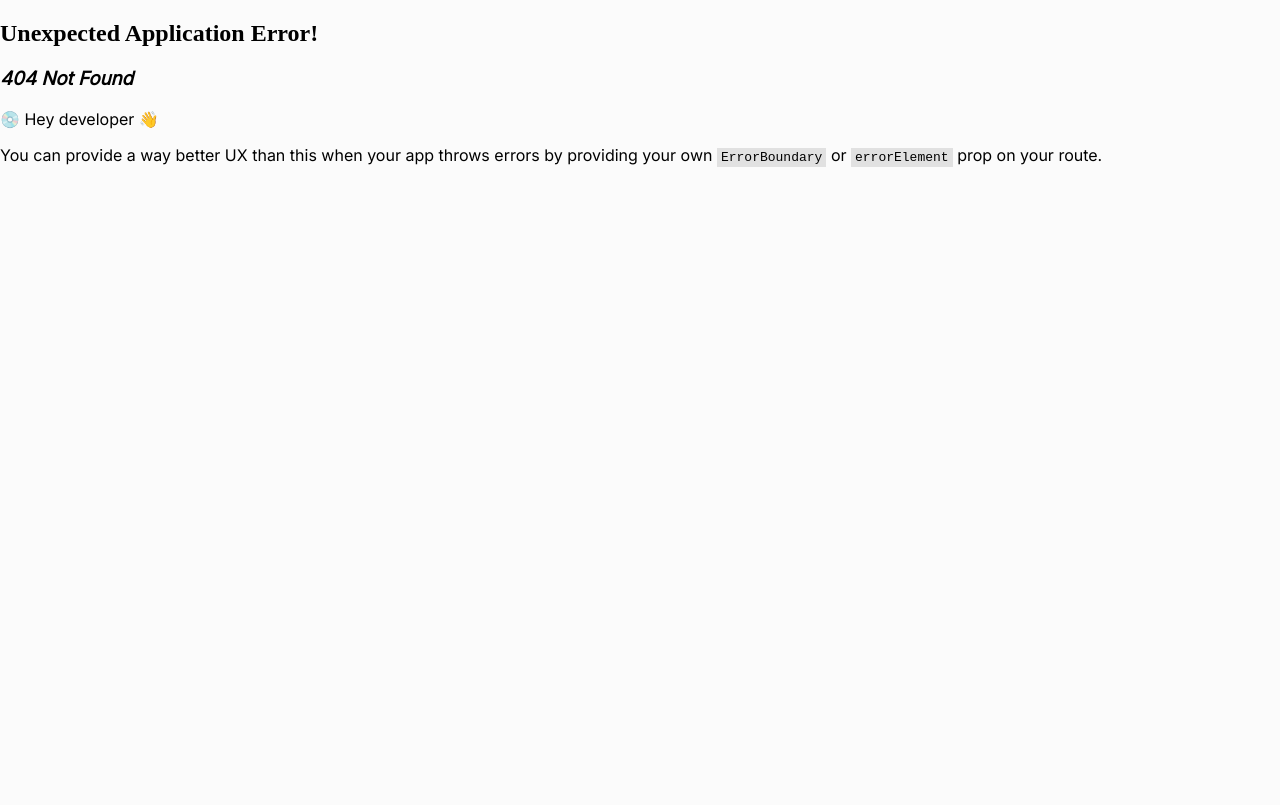
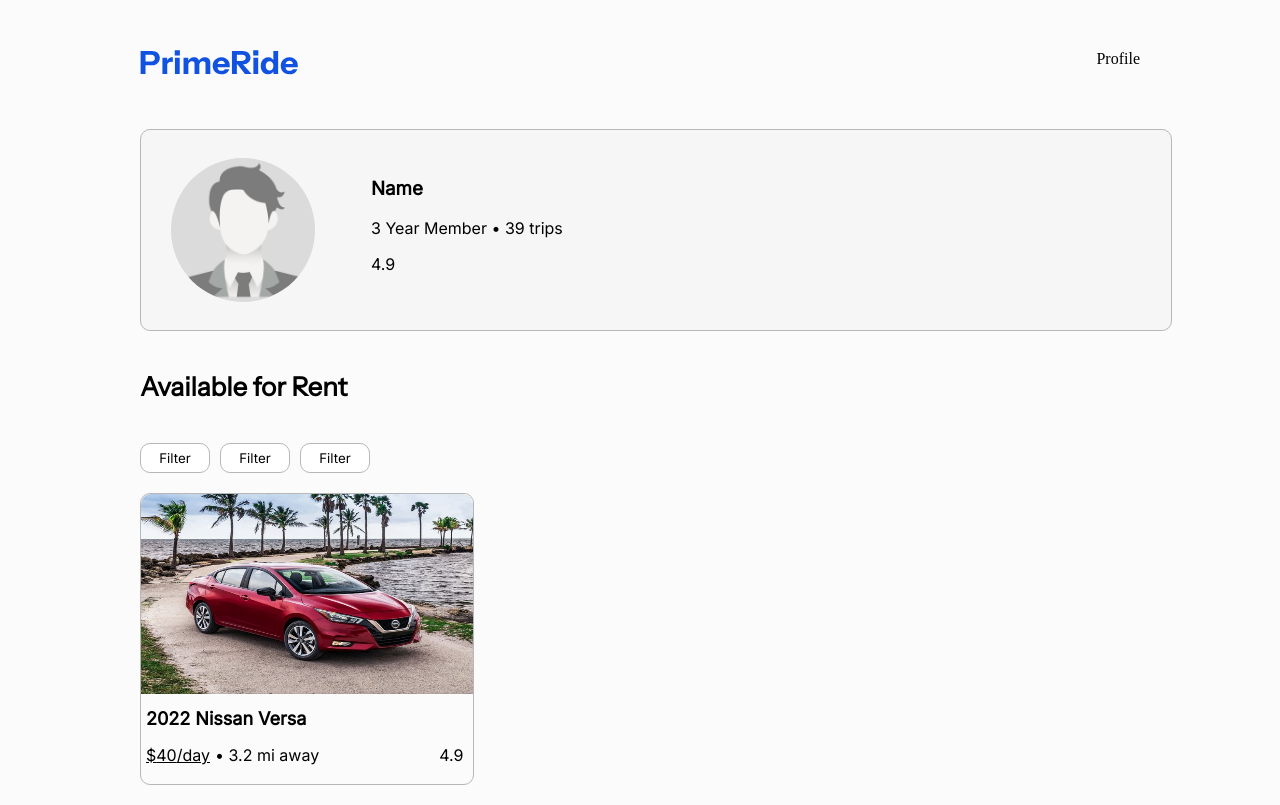
Before and after one commit to smuke/PrimeRide, a React (Vite) app: page /profile in a window 1280 px wide. Before the commit this address had no page. Built offline with nearby package versions, Linux system fonts and the light colour scheme.

Commit message:
Profile page

```diff
--- a/src/App.tsx
+++ b/src/App.tsx
@@ -2,11 +2,14 @@ import { createBrowserRouter, RouterProvider } from "react-router-dom";
 import Discover from "./pages/discover/Discover.tsx";
 import Login from "./pages/login/Login.tsx";
 import Current from "./pages/current/Current.tsx"
+import Profile from "./pages/profile/Profile.tsx"
 
 const router = createBrowserRouter([
     { path: "/", element: <Discover /> },
     { path: "/login", element: <Login /> },
-    { path: "/current", element: <Current />}
+    { path: "/current", element: <Current />},
+    { path: "/profile", element: <Profile />}
+
 ]);
 
 function App() {
--- a/src/components/Card/Card.module.css
+++ b/src/components/Card/Card.module.css
@@ -1,10 +1,12 @@
 .car_list {
+    width: 100%;
     display: flex;
     flex-wrap: wrap;
     flex-direction: row;
-    margin: 40px 180px;
+    justify-content: space-between;
     align-items: center;
 }
+
 
 .car {
     border: solid 1px rgb(183, 183, 183);
@@ -12,6 +14,7 @@
     width: 332px;
     height: 290px;
     border-radius: 10px;
+    margin-bottom: 20px;
 }
 
 .car:hover {
--- a/src/pages/discover/Discover.module.css
+++ b/src/pages/discover/Discover.module.css
@@ -41,7 +41,9 @@ h1 {
     width: 100%;
     display: flex;
     flex-wrap: wrap;
+    flex-direction: row;
     justify-content: space-between;
+    align-items: center;
 }
 
 .section {
--- /dev/null
+++ b/src/pages/profile/Profile.module.css
@@ -0,0 +1,42 @@
+p, h3 {
+    font-family: 'Inter';
+}
+
+h1 {
+    font-family: 'Instrument Sans';
+    font-size: 26px;
+    margin: 0px 0px 0px 0px;
+}
+
+
+.profileInfo {
+    width: 100%;
+    height: 200px;
+    background-color: rgb(246, 246, 246);
+    margin: 0px 0px 40px 0px;
+    border-radius: 10px;
+    border: solid 1px rgb(183, 183, 183);
+    display: grid;
+    grid-template-columns: 200px 200px;
+    align-content: center;
+    padding-left: 30px;
+}
+
+.profileImage {
+    width: 144px;
+    border-radius: 77px;
+}
+
+.buttons {
+    margin: 40px 0px 20px 0px;
+}
+
+.filter_buttons {
+    background-color: white;
+    border: solid 1px rgb(183, 183, 183);
+    cursor: pointer;
+    margin-right: 10px;
+    border-radius: 10px;
+    height: 30px;
+    width: 70px;
+}
--- /dev/null
+++ b/src/pages/profile/Profile.tsx
@@ -0,0 +1,32 @@
+import Header from "../../components/header/Header";
+import Container from "../../components/container/Container";
+import Card from "../../components/card/Card";
+import classes from "./Profile.module.css";
+
+function Profile () {
+
+    return (
+        <>
+            <Header />
+            <Container>
+                <div className={classes.profileInfo}>
+                    <img src="src\images\placeholder-img.jpg" className={classes.profileImage}></img>
+                    <div className={classes.profileText}>
+                        <h3>Name</h3>
+                        <p>3 Year Member • 39 trips</p>
+                        <p>4.9</p>
+                    </div>
+                </div>
+                <h1>Available for Rent</h1>
+                <div className={classes.buttons}>
+                    <button className={classes.filter_buttons}>Filter</button>
+                    <button className={classes.filter_buttons}>Filter</button>
+                    <button className={classes.filter_buttons}>Filter</button>
+                </div>
+                <Card name="2022 Nissan Versa" pricePerDay={40.0} distance={3.2} rating={4.9} />
+            </Container>
+        </>
+    )
+}
+
+export default Profile;
```
Also changed, not shown: src/images/placeholder-img.jpg (added).
